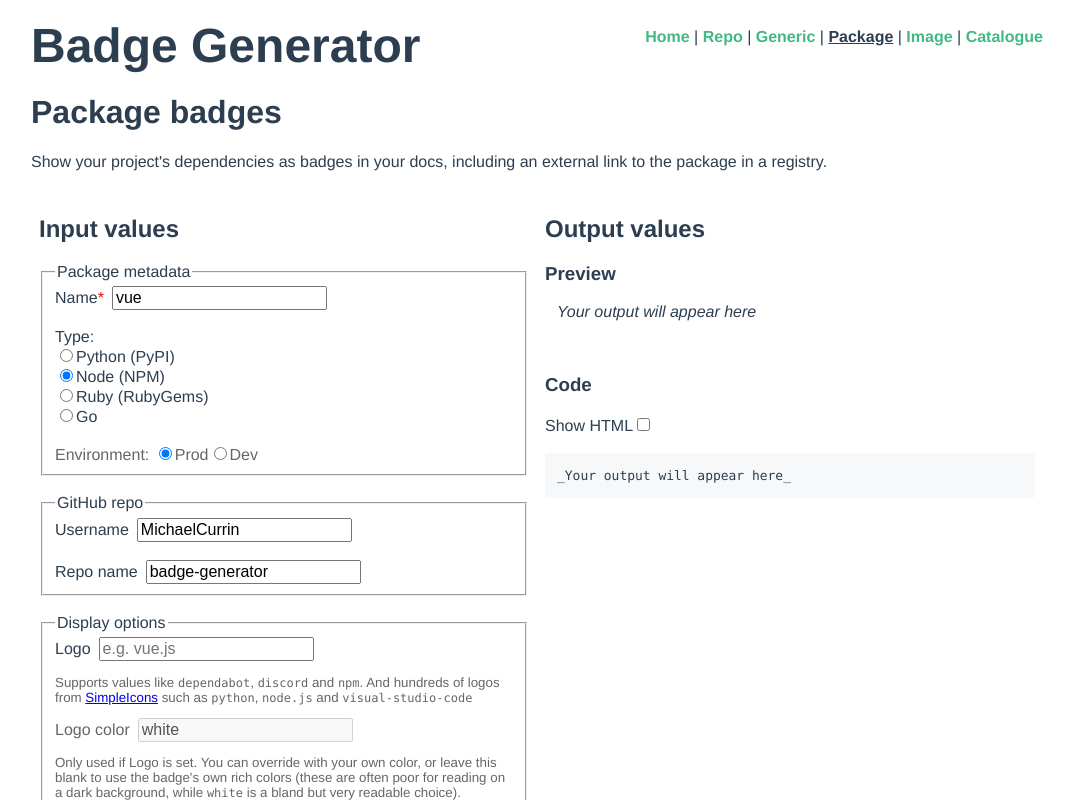
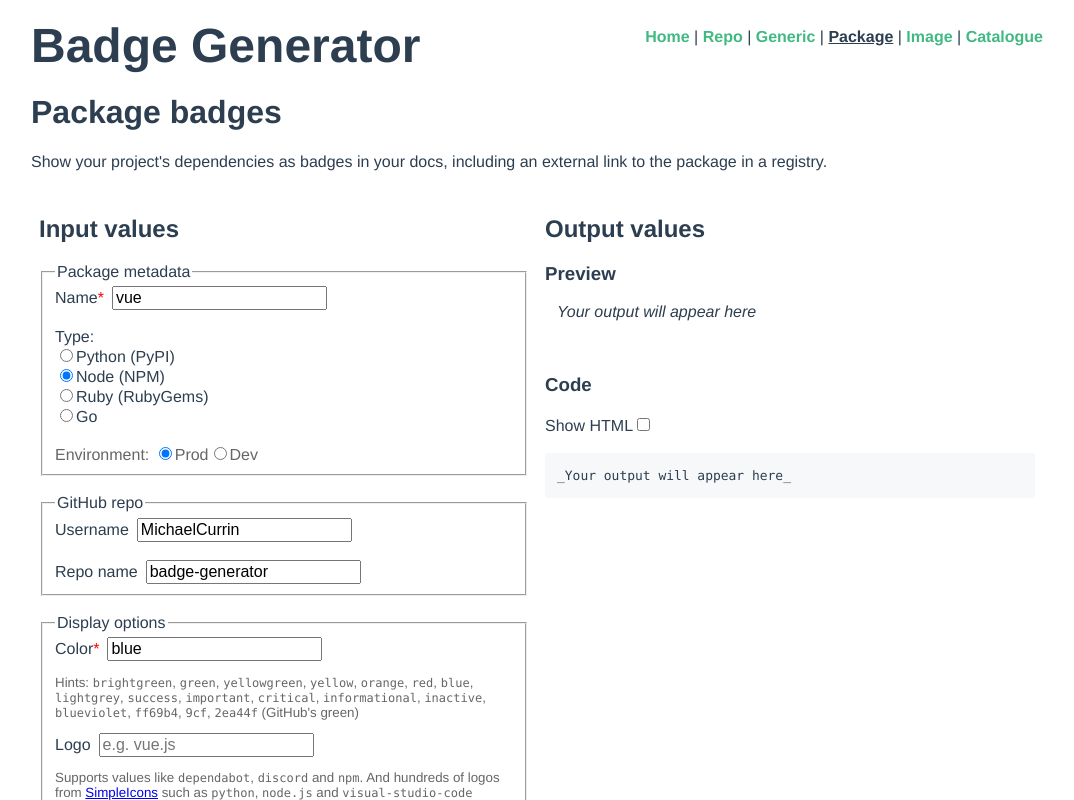
Before and after one commit to MichaelCurrin/badge-generator, a Vue app: page /#/package in a window 1280 px wide. Shown: the top 800 px of the page, without its empty margins (103-1177 px from the left). Built offline with nearby package versions, Linux system fonts and the light colour scheme; a small style sheet from the web is missing.

Commit message:
feat: add Color to Package page

```diff
--- a/src/views/PackageBadges.vue
+++ b/src/views/PackageBadges.vue
@@ -126,6 +126,12 @@
 
             <fieldset name="display-options">
               <legend>Display options</legend>
+              <TextInput
+                label="Color"
+                v-model="badgeColor"
+                :isRequired="true"
+                :note="colorHelp"
+              />
 
               <TextInput
                 label="Logo"
@@ -167,7 +173,7 @@
 import { defineComponent } from "vue";
 
 import { COLOR_PRESETS } from "@/constants/appearance";
-import { INITIAL_RESULT } from "@/constants/text";
+import { COLOR_HELP, INITIAL_RESULT } from "@/constants/text";
 
 import Help from "@/components/Help.vue";
 import Results from "@/components/Results.vue";
@@ -202,11 +208,14 @@ export default defineComponent({
 
       username: "MichaelCurrin",
       repoName: "badge-generator",
+
+      badgeColor: COLOR_PRESETS.Default,
       logo: "",
       logoColor: COLOR_PRESETS.LogoDefault,
 
       result: INITIAL_RESULT,
       note: NOTE,
+      colorHelp: COLOR_HELP,
 
       disabledClass: "disabled-text",
     };
```
